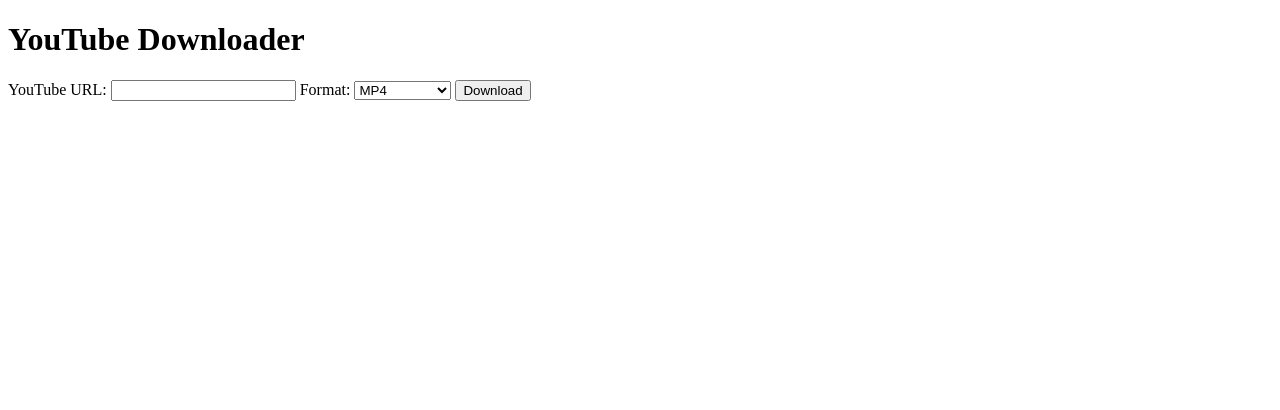
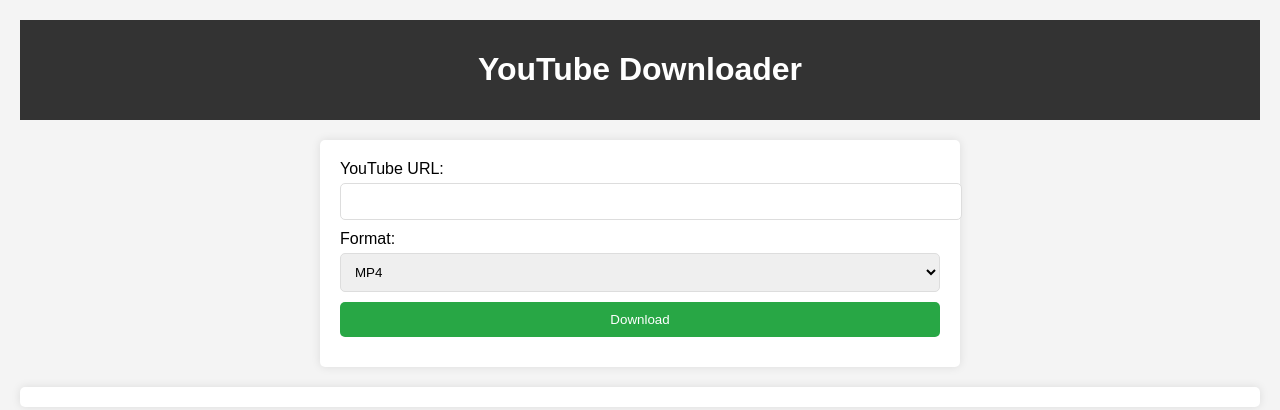
Before and after one commit to emapg/Ytdl-api, a website: page index.html in a window 1280 px wide. Drawn offline with Linux system fonts and the light colour scheme.

Commit message:
Update index.html

```diff
--- a/index.html
+++ b/index.html
@@ -4,10 +4,61 @@
   <meta charset="UTF-8">
   <meta name="viewport" content="width=device-width, initial-scale=1.0">
   <title>YouTube Downloader</title>
+  <style>
+    body {
+      font-family: Arial, sans-serif;
+      background-color: #f4f4f4;
+      margin: 0;
+      padding: 20px;
+    }
+    header {
+      background-color: #333;
+      color: #fff;
+      padding: 10px 0;
+      text-align: center;
+    }
+    form {
+      background: #fff;
+      padding: 20px;
+      border-radius: 5px;
+      box-shadow: 0 0 10px rgba(0, 0, 0, 0.1);
+      max-width: 600px;
+      margin: 20px auto;
+    }
+    label {
+      display: block;
+      margin-bottom: 5px;
+    }
+    input, select, button {
+      width: 100%;
+      padding: 10px;
+      margin-bottom: 10px;
+      border: 1px solid #ddd;
+      border-radius: 5px;
+    }
+    button {
+      background-color: #28a745;
+      color: #fff;
+      border: none;
+      cursor: pointer;
+    }
+    button:hover {
+      background-color: #218838;
+    }
+    .metadata {
+      margin: 20px 0;
+      padding: 10px;
+      background: #fff;
+      border-radius: 5px;
+      box-shadow: 0 0 10px rgba(0, 0, 0, 0.1);
+    }
+  </style>
 </head>
 <body>
-  <h1>YouTube Downloader</h1>
-  <form action="/download" method="get">
+  <header>
+    <h1>YouTube Downloader</h1>
+  </header>
+  <form id="downloadForm">
     <label for="url">YouTube URL:</label>
     <input type="text" id="url" name="url" required>
     <label for="format">Format:</label>
@@ -18,5 +69,29 @@
     </select>
     <button type="submit">Download</button>
   </form>
+  <div class="metadata" id="metadata"></div>
+
+  <script>
+    document.getElementById('downloadForm').addEventListener('submit', function(event) {
+      event.preventDefault();
+      const url = document.getElementById('url').value;
+      const format = document.getElementById('format').value;
+
+      fetch(`/metadata?url=${encodeURIComponent(url)}`)
+        .then(response => response.json())
+        .then(data => {
+          const metadataDiv = document.getElementById('metadata');
+          metadataDiv.innerHTML = `
+            <h2>Video Metadata</h2>
+            <p><strong>Title:</strong> ${data.title}</p>
+            <p><strong>Length:</strong> ${data.length} seconds</p>
+            <p><strong>Description:</strong> ${data.description}</p>
+          `;
+        })
+        .catch(error => console.error('Error fetching metadata:', error));
+
+      window.location.href = `/download?url=${encodeURIComponent(url)}&format=${format}`;
+    });
+  </script>
 </body>
 </html>
```
